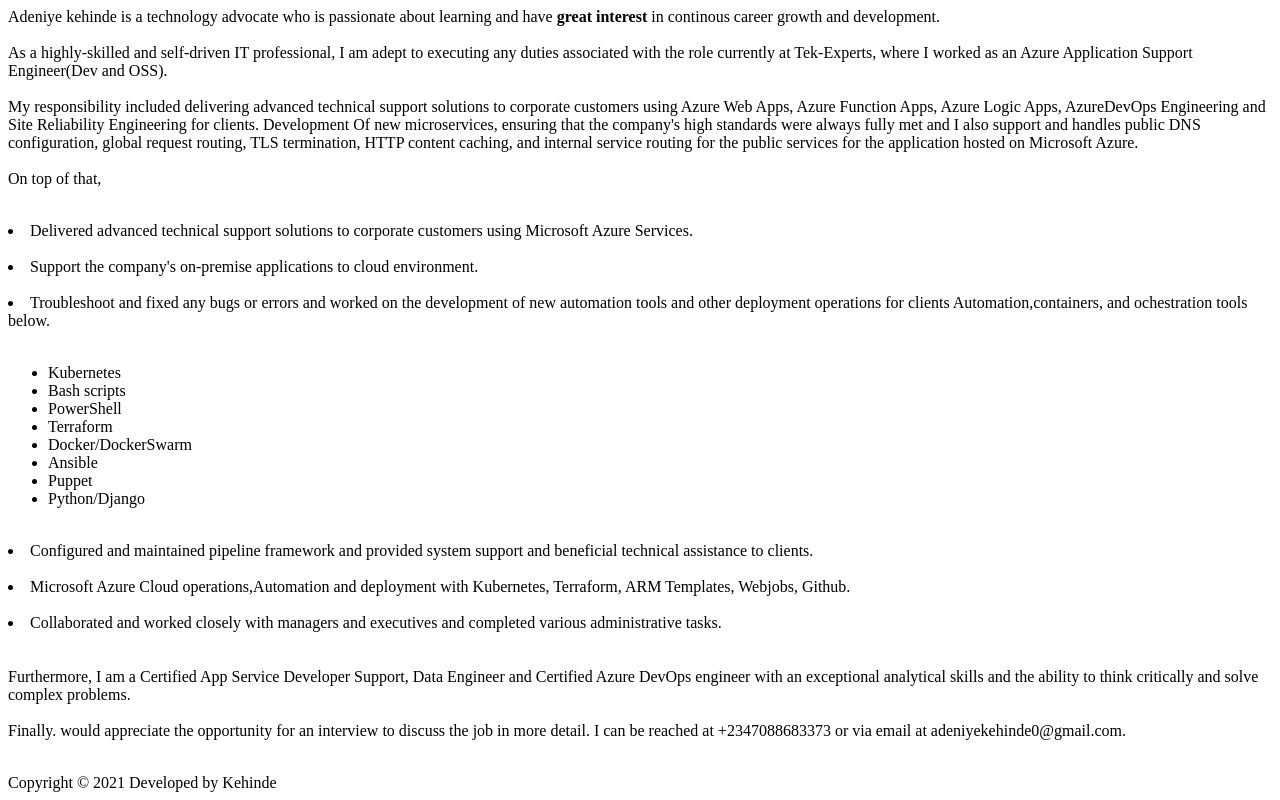
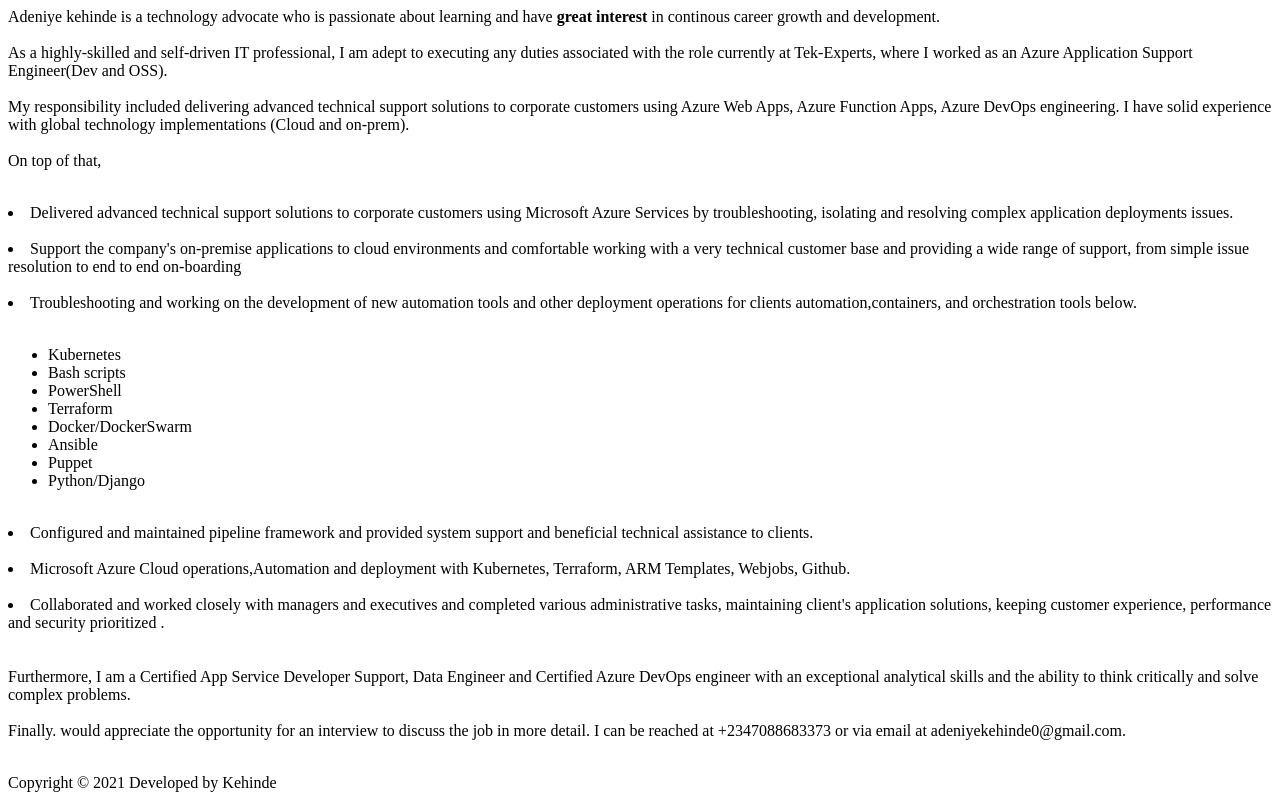
Before and after one commit to damkenny/WomenTechSterBootcamp, a plain HTML site: page my-website/home.html in a window 1280 px wide. Shown: the part 536-1336 px from the top of the page. Drawn offline with Linux system fonts and the light colour scheme.

Commit message:
new commit

```diff
--- a/my-website/home.html
+++ b/my-website/home.html
@@ -22,16 +22,15 @@
 
         As a highly-skilled and self-driven IT professional, I am adept to executing any duties associated with the role currently at Tek-Experts, where I worked as an Azure Application Support Engineer(Dev and OSS).<br><br>
 
-        My responsibility included delivering advanced technical support solutions to corporate customers using Azure Web Apps, Azure Function Apps, Azure Logic Apps, AzureDevOps Engineering and Site Reliability Engineering for clients. Development Of new microservices, ensuring that the company's high standards were always fully met and I also support and handles public DNS configuration,
-         global request routing, TLS termination, HTTP content caching, and internal service routing for the public services for the application hosted on Microsoft Azure.<br><br>
+        My responsibility included delivering advanced technical support solutions to corporate customers using Azure Web Apps, Azure Function Apps, Azure DevOps engineering. I have solid experience with global technology implementations (Cloud and on-prem).<br><br>
 
        On top of that,<br><br>
 
-               <li>Delivered advanced technical support solutions to corporate customers using Microsoft Azure Services.</li><br>
+               <li>Delivered advanced technical support solutions to corporate customers using Microsoft Azure Services by troubleshooting, isolating and resolving complex application deployments issues.</li><br>
 
-               <li>Support  the company's on-premise applications to cloud environment.</li><br>
+               <li> Support the company's on-premise applications to cloud environments and comfortable working with a very technical customer base and providing a wide range of support, from simple issue resolution to end to end on-boarding</li><br>
 
-               <li>Troubleshoot and fixed any bugs or errors and worked on the development of new automation tools and other deployment operations for clients Automation,containers, and ochestration tools below.</li><br>
+               <li> Troubleshooting and working on the development of new automation tools and other deployment operations for clients automation,containers, and orchestration tools below.</li><br>
                    <ul>
                        <li>Kubernetes</li>
                        <li>Bash scripts</li>
@@ -46,7 +45,7 @@
 
                <li>Microsoft Azure Cloud operations,Automation and deployment with Kubernetes, Terraform, ARM Templates, Webjobs, Github. </li><br>
 
-               <li>Collaborated and worked closely with managers and executives and completed various administrative tasks.</li><br>
+               <li> Collaborated and worked closely with managers and executives and completed various administrative tasks, maintaining client's application solutions, keeping customer experience, performance and security prioritized                .</li><br>
        </ul><br>
 
        Furthermore, I am a Certified App Service Developer Support, Data Engineer and Certified Azure DevOps engineer with an exceptional analytical skills and the ability to think critically and solve complex problems.<br><br>
```
Also changed, not shown: my-website/Index.html (+7 -11 lines).
